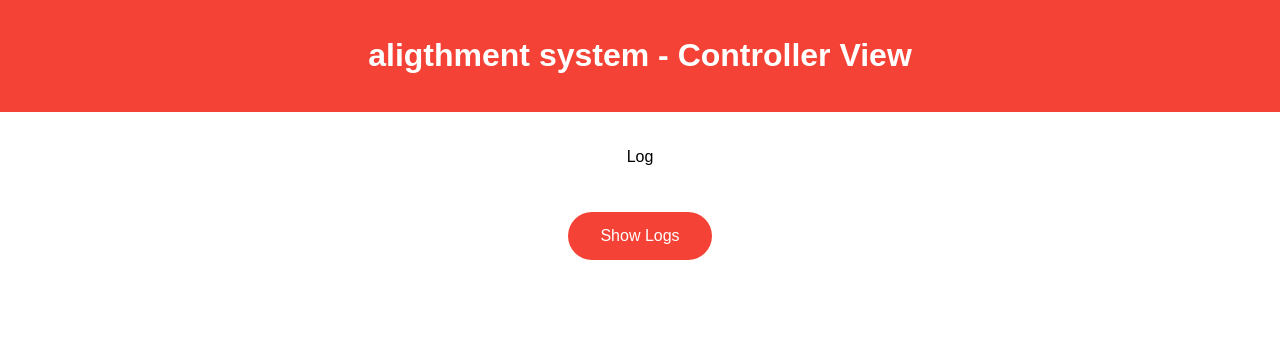
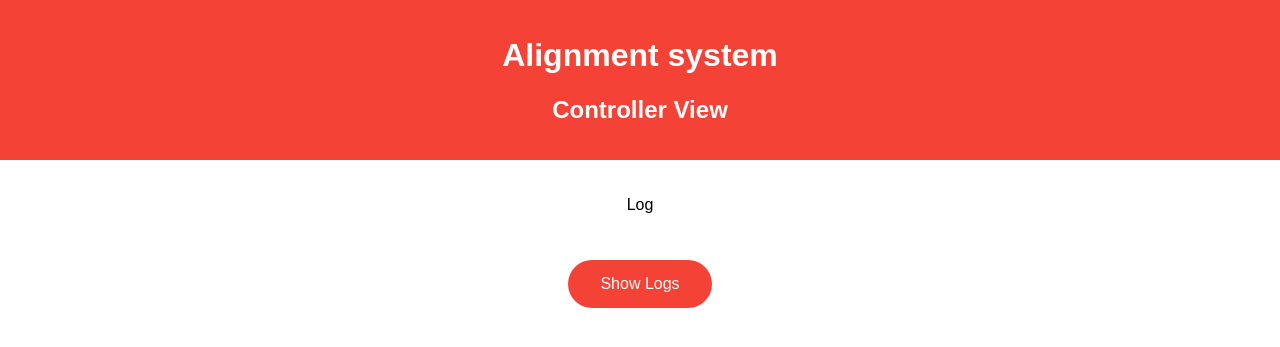
Before and after one commit to greg-ogs/controller-flask-UI, a Flask app: page /controller-view in a window 1280 px wide. Shown: the top 347 px of the page. Run offline with Flask 3, Linux system fonts and the light colour scheme.

Commit message:
Add Docker support and update HTML structure
Introduce a Dockerfile for containerization with required dependencies and flask setup. Additionally, modify the HTML header to improve its structure and clarity.

```diff
--- a/templates/controller-view.html
+++ b/templates/controller-view.html
@@ -7,7 +7,8 @@
 </head>
 <body>
 <header>
-    <h1>aligthment system - Controller View</h1>
+    <h1>Alignment system</h1>
+    <h2>Controller View</h2>
 </header>
 <div class="container">
     <p>Log</p>
```
Also changed, not shown: requirements.txt (added, +11 -0 lines), 1 other file.
